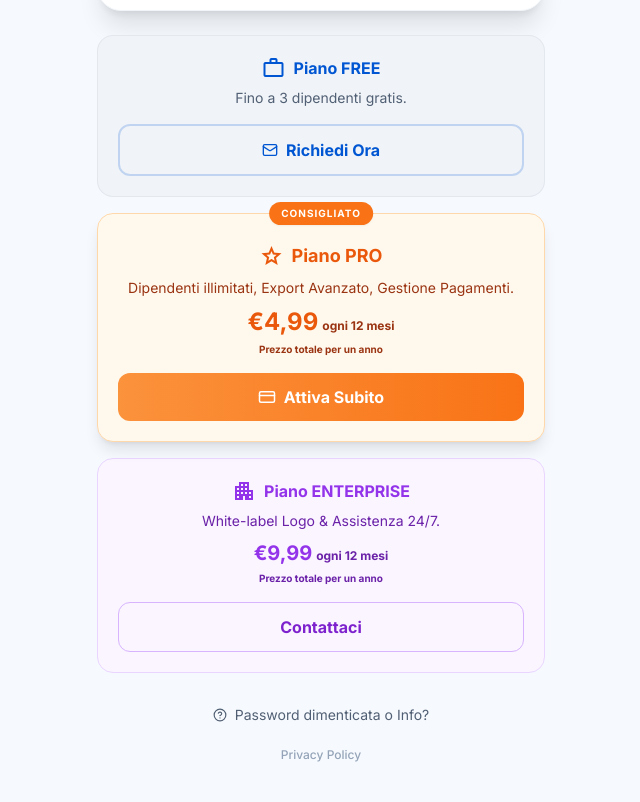
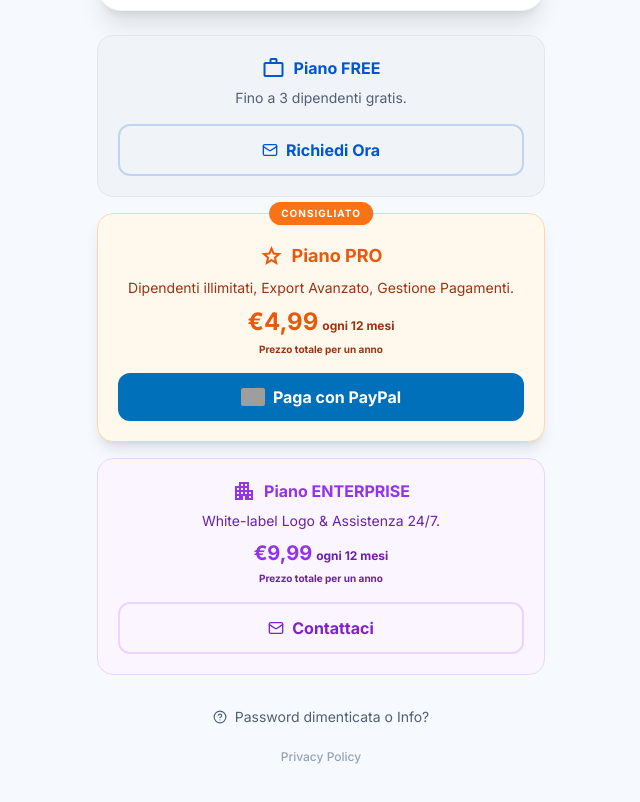
Before and after one commit to CosmoNetinfo/TimbroSmart, a Next.js app: page / in a window 1280 px wide. Shown: the part 420-1222 px from the top of the page, without its empty margins (319-959 px from the left). Built offline with nearby package versions, Linux system fonts and the light colour scheme; grey boxes are pictures that could not be loaded.

Commit message:
docs: update README for Stripe & create project roadmap; prepare hidden Stripe UI

```diff
--- a/src/app/page.tsx
+++ b/src/app/page.tsx
@@ -168,14 +168,28 @@ export default function Home() {
              <span className="text-xs text-orange-800 font-bold ml-1">ogni 12 mesi</span>
              <p className="text-[10px] text-orange-800 mt-1 font-bold">Prezzo totale per un anno</p>
           </div>
+          <div className="grid grid-cols-1 gap-3">
             <a
               href="https://www.paypal.com/cgi-bin/webscr?cmd=_xclick&business=stephenkingitaly@gmail.com&item_name=TimbroSmart%20PRO&amount=4.99&currency_code=EUR&return=https://timbrosmart.vercel.app/payment-success"
               target="_blank"
               rel="noopener noreferrer"
-            className="w-full py-3 rounded-xl bg-gradient-to-r from-orange-400 to-orange-500 text-white font-bold hover:shadow-orange-500/30 hover:shadow-lg transition-all flex justify-center items-center gap-2"
+              className="w-full py-3 rounded-xl bg-[#0070ba] text-white font-bold hover:bg-[#005ea6] transition-all flex justify-center items-center gap-2 shadow-sm"
             >
-            <CreditCard size={18} /> Attiva Subito
+              <Image src="https://www.paypalobjects.com/webstatic/mktg/logo/pp_cc_mark_37x23.jpg" alt="PayPal" width={24} height={15} className="rounded-sm" />
+              Paga con PayPal
             </a>
+            {/* Stripe Button (Hidden until link is provided) */}
+            {/*
+            <a
+              href="#"
+              target="_blank"
+              rel="noopener noreferrer"
+              className="w-full py-3 rounded-xl bg-slate-900 text-white font-bold hover:bg-black transition-all flex justify-center items-center gap-2 shadow-sm"
+            >
+              <CreditCard size={18} /> Paga con Carta
+            </a>
+            */}
+          </div>
         </div>
 
         {/* ENTERPRISE */}
@@ -190,14 +204,27 @@ export default function Home() {
              <span className="text-xs text-purple-800 font-bold ml-1">ogni 12 mesi</span>
              <p className="text-[10px] text-purple-800 mt-1 font-bold">Prezzo totale per un anno</p>
           </div>
+          <div className="grid grid-cols-1 gap-3">
             <a
               href="https://wa.me/393517064080?text=Salve,%20vorrei%20informazioni%20per%20il%20piano%20ENTERPRISE."
               target="_blank"
               rel="noopener noreferrer"
-            className="w-full py-3 rounded-xl border border-purple-300 text-purple-700 font-bold hover:bg-purple-100 transition-colors flex justify-center items-center"
+              className="w-full py-3 rounded-xl border-2 border-purple-200 text-purple-700 font-bold hover:bg-purple-100 transition-colors flex justify-center items-center gap-2"
             >
-            Contattaci
+              <Mail size={16} /> Contattaci
             </a>
+            {/* Stripe Button (Hidden until link is provided) */}
+            {/*
+            <a
+              href="#"
+              target="_blank"
+              rel="noopener noreferrer"
+              className="w-full py-3 rounded-xl bg-purple-600 text-white font-bold hover:bg-purple-700 transition-all flex justify-center items-center gap-2 shadow-sm"
+            >
+              <CreditCard size={18} /> Attiva con Carta
+            </a>
+            */}
+          </div>
         </div>
 
       </div>
```
Also changed, not shown: 2 other files (tests, documents, lock files or other folders). Lines whose indentation alone changed are shown as unchanged.
